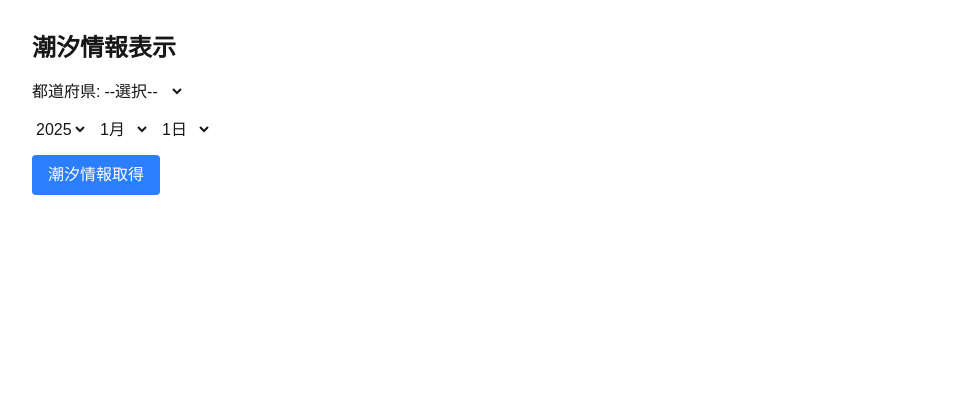
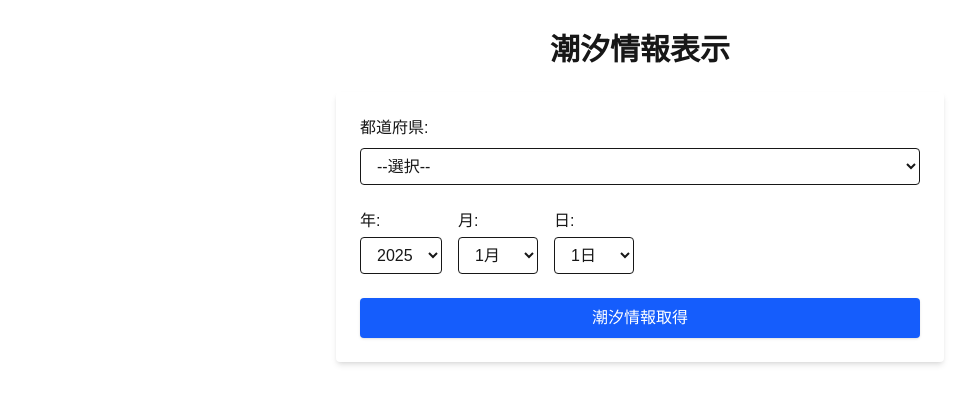
Before and after one commit to marumo333/fish-spot, a Next.js app: page /Tidegraph in a window 1280 px wide. Shown: the top 404 px of the page, without its empty margins (0-973 px from the left). Built offline with nearby package versions, Linux system fonts and the light colour scheme.

Commit message:
tailwindを用いてフォームUIを整形

```diff
--- a/app/Tidegraph/page.tsx
+++ b/app/Tidegraph/page.tsx
@@ -42,13 +42,19 @@ export default function Tidegraph() {
   };
   return (
     <>
-      <main className="p-8">
-      <h1 className="text-2xl font-bold mb-4">潮汐情報表示</h1>
+      <main className="p-8 max-w-2xl mx-auto">
+  <h1 className="text-3xl font-bold mb-6 text-center">潮汐情報表示</h1>
 
-      <div className="space-y-4">
-        <div>
-          <label htmlFor="prefecture">都道府県:</label>
-          <select id="prefecture" name="prefecture" value={pref} onChange={(e) => setPref(e.target.value)}>
+  <div className="space-y-6 bg-white p-6 rounded shadow-md">
+    <div className="flex flex-col gap-2">
+      <label htmlFor="prefecture" className="font-medium">都道府県:</label>
+      <select
+        id="prefecture"
+        name="prefecture"
+        value={pref}
+        onChange={(e) => setPref(e.target.value)}
+        className="border rounded px-3 py-2"
+      >
         <option value="">--選択--</option>
         {Object.keys(pchc).map((p) => (
           <option key={p}>{p}</option>
@@ -57,9 +63,15 @@ export default function Tidegraph() {
     </div>
 
     {pref && (
-          <div>
-            <label htmlFor="port">港:</label>
-            <select id="port" name="port" value={port} onChange={(e) => setPort(e.target.value)}>
+      <div className="flex flex-col gap-2">
+        <label htmlFor="port" className="font-medium">港:</label>
+        <select
+          id="port"
+          name="port"
+          value={port}
+          onChange={(e) => setPort(e.target.value)}
+          className="border rounded px-3 py-2"
+        >
           <option value="">--選択--</option>
           {Object.keys(pchc[pref]).map((h) => (
             <option key={h}>{h}</option>
@@ -68,36 +80,70 @@ export default function Tidegraph() {
       </div>
     )}
 
-        <div className="flex gap-2">
-          <select id="year" name="year" value={year} onChange={(e) => setYear(Number(e.target.value))}>
+    <div className="flex gap-4 items-end">
+      <div className="flex flex-col gap-1">
+        <label htmlFor="year" className="font-medium">年:</label>
+        <select
+          id="year"
+          name="year"
+          value={year}
+          onChange={(e) => setYear(Number(e.target.value))}
+          className="border rounded px-3 py-2"
+        >
           <option value={2025}>2025</option>
         </select>
-          <select name="month" id="month" value={month} onChange={(e) => setMonth(Number(e.target.value))}>
-            {[...Array(12)].map((_, i) => <option key={i+1} value={i+1}>{i+1}月</option>)}
+      </div>
+
+      <div className="flex flex-col gap-1">
+        <label htmlFor="month" className="font-medium">月:</label>
+        <select
+          id="month"
+          name="month"
+          value={month}
+          onChange={(e) => setMonth(Number(e.target.value))}
+          className="border rounded px-3 py-2"
+        >
+          {[...Array(12)].map((_, i) => (
+            <option key={i + 1} value={i + 1}>{i + 1}月</option>
+          ))}
         </select>
-          <select name="day" id="day" value={day} onChange={(e) => setDay(Number(e.target.value))}>
-            {(calendar[`${month}月`] || []).map((d: number) => (
+      </div>
+
+      <div className="flex flex-col gap-1">
+        <label htmlFor="day" className="font-medium">日:</label>
+        <select
+          id="day"
+          name="day"
+          value={day}
+          onChange={(e) => setDay(Number(e.target.value))}
+          className="border rounded px-3 py-2"
+        >
+          {(calendar[`${month}月`] || []).map((d) => (
             <option key={d} value={d}>{d}日</option>
           ))}
         </select>
       </div>
+    </div>
 
-        <button onClick={getTide} className="bg-blue-500 text-white px-4 py-2 rounded">
+    <button
+      onClick={getTide}
+      className="w-full bg-blue-600 hover:bg-blue-700 text-white py-2 rounded shadow"
+      disabled={!pref || !port}
+    >
       潮汐情報取得
     </button>
 
     {data && (
-          <div className="mt-6 border-t pt-4">
-            <h2 className="font-bold text-lg">
+      <div className="mt-6 p-4 bg-gray-50 rounded shadow border">
+        <h2 className="font-semibold text-lg mb-2">
           都道府県: {pref} / 港: {data.tide.port.harbor_namej}
         </h2>
-
         <p>潮: {data.tide.chart[`${year}-${month.toString().padStart(2, '0')}-${day.toString().padStart(2, '0')}`].moon.title}</p>
-            {/* 以下略：満潮干潮データなどを同様に表示 */}
       </div>
     )}
   </div>
 </main>
+
     </>
   );
 }
```
Lines whose indentation alone changed are shown as unchanged.
